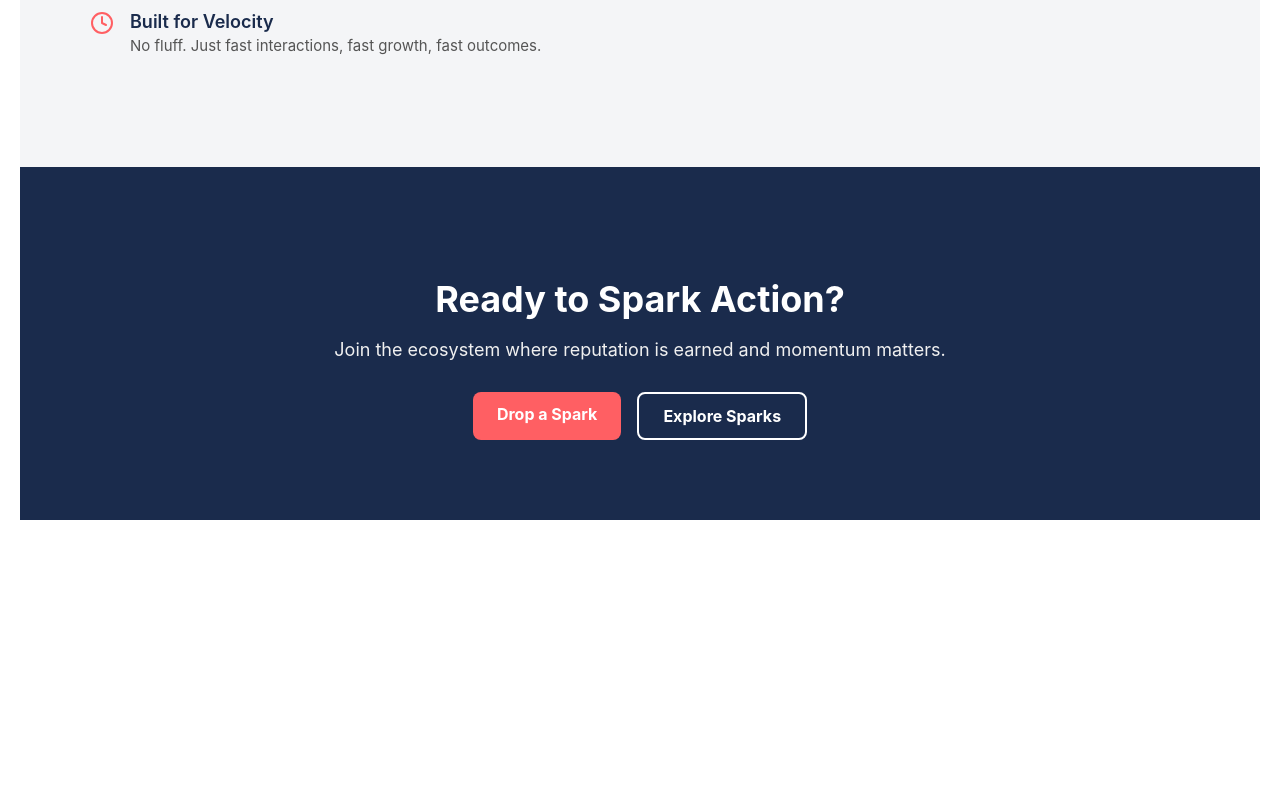
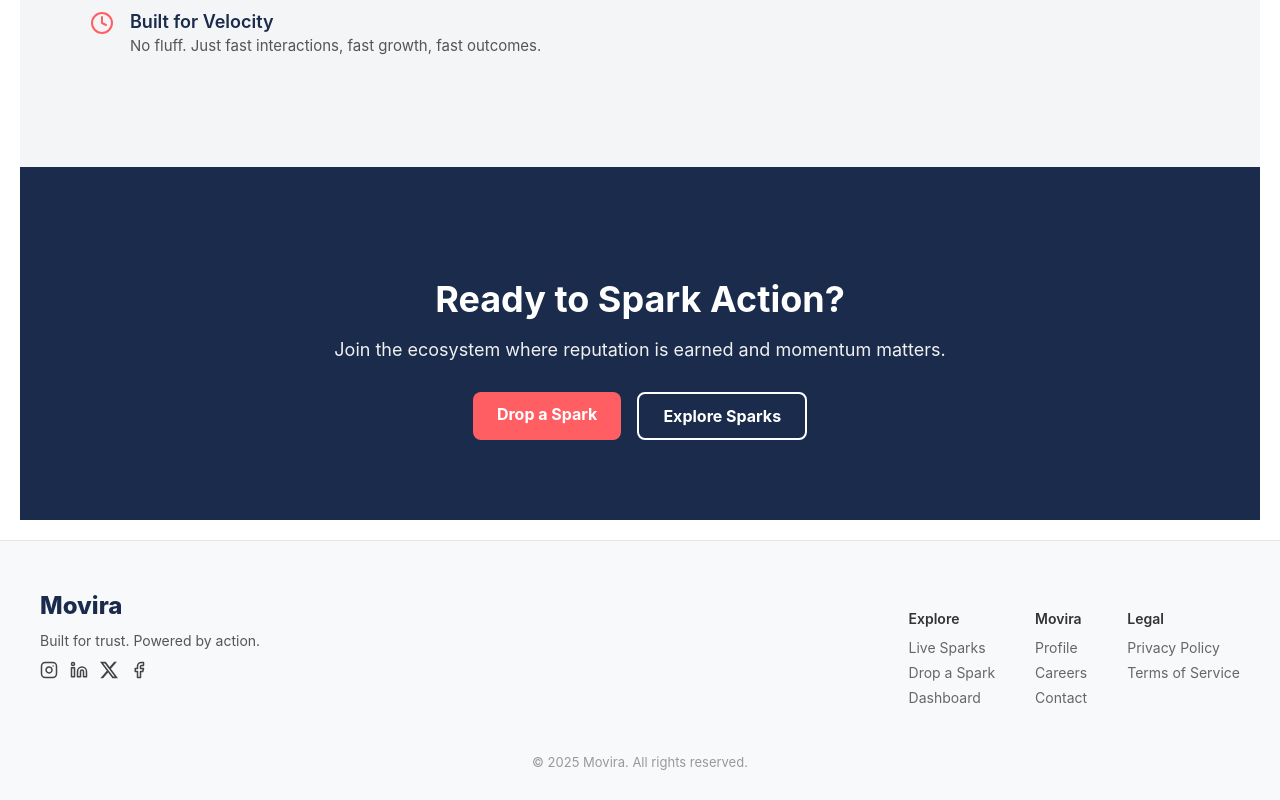
Before and after one commit to ptengelmann/Movira, a React (Vite) app in the folder client/: page / in a window 1280 px wide. Shown: the part 2303-3103 px from the top of the page. Before the commit the page ends 2843 px from the top, so only its background shows below. Built offline with nearby package versions, Linux system fonts and the light colour scheme.

Commit message:
Footer Worked

```diff
--- a/client/package.json
+++ b/client/package.json
@@ -14,6 +14,7 @@
     "lucide-react": "^0.501.0",
     "react": "^19.0.0",
     "react-dom": "^19.0.0",
+    "react-icons": "^5.5.0",
     "react-router-dom": "^7.5.1",
     "zustand": "^5.0.3"
   },
--- /dev/null
+++ b/client/src/components/layout/Footer.jsx
@@ -0,0 +1,50 @@
+import React from 'react'
+import styles from './Footer.module.css'
+import { Link } from 'react-router-dom'
+import { Instagram, Facebook, Linkedin } from 'lucide-react'
+import { SiX } from 'react-icons/si' // ✅ for X (Twitter)
+
+const Footer = () => {
+  return (
+    <footer className={styles.footer}>
+      <div className={styles.container}>
+        <div className={styles.left}>
+          <Link to="/" className={styles.logo}>Movira</Link>
+          <p className={styles.slogan}>Built for trust. Powered by action.</p>
+          <div className={styles.socials}>
+            <a href="https://www.instagram.com" target="_blank" rel="noreferrer"><Instagram size={18} /></a>
+            <a href="https://www.linkedin.com" target="_blank" rel="noreferrer"><Linkedin size={18} /></a>
+            <a href="https://x.com" target="_blank" rel="noreferrer"><SiX size={18} /></a>
+            <a href="https://facebook.com" target="_blank" rel="noreferrer"><Facebook size={18} /></a>
+          </div>
+        </div>
+
+        <div className={styles.right}>
+          <div>
+            <h4>Explore</h4>
+            <Link to="/explore">Live Sparks</Link>
+            <Link to="/spark">Drop a Spark</Link>
+            <Link to="/dashboard">Dashboard</Link>
+          </div>
+          <div>
+            <h4>Movira</h4>
+            <Link to="/profile">Profile</Link>
+            <Link to="#">Careers</Link>
+            <Link to="#">Contact</Link>
+          </div>
+          <div>
+            <h4>Legal</h4>
+            <Link to="#">Privacy Policy</Link>
+            <Link to="#">Terms of Service</Link>
+          </div>
+        </div>
+      </div>
+
+      <div className={styles.bottom}>
+        © 2025 Movira. All rights reserved.
+      </div>
+    </footer>
+  )
+}
+
+export default Footer
--- /dev/null
+++ b/client/src/components/layout/Footer.module.css
@@ -0,0 +1,80 @@
+.footer {
+    background: #f8f9fb;
+    padding: 50px 20px 30px;
+    border-top: 1px solid #e5e5e5;
+    font-family: 'Inter', sans-serif;
+  }
+
+  .container {
+    max-width: 1200px;
+    margin: 0 auto;
+    display: flex;
+    justify-content: space-between;
+    flex-wrap: wrap;
+    gap: 40px;
+  }
+
+  .left {
+    max-width: 300px;
+  }
+
+  .logo {
+    font-size: 24px;
+    font-weight: 800;
+    color: var(--motion-blue);
+    text-decoration: none;
+  }
+
+  .slogan {
+    font-size: 14px;
+    color: #555;
+    margin: 12px 0;
+  }
+
+  .socials {
+    display: flex;
+    gap: 12px;
+    margin-top: 8px;
+  }
+
+  .socials a {
+    color: #444;
+    transition: 0.2s;
+  }
+
+  .socials a:hover {
+    color: var(--pulse-coral);
+  }
+
+  .right {
+    display: flex;
+    gap: 40px;
+    flex-wrap: wrap;
+  }
+
+  .right h4 {
+    font-size: 14px;
+    font-weight: 600;
+    color: #333;
+    margin-bottom: 12px;
+  }
+
+  .right a {
+    display: block;
+    font-size: 14px;
+    color: #666;
+    text-decoration: none;
+    margin-bottom: 8px;
+    transition: color 0.2s;
+  }
+
+  .right a:hover {
+    color: var(--motion-blue);
+  }
+
+  .bottom {
+    text-align: center;
+    font-size: 13px;
+    color: #999;
+    margin-top: 40px;
+  }
--- a/client/src/components/layout/Layout.jsx
+++ b/client/src/components/layout/Layout.jsx
@@ -1,5 +1,7 @@
 import React from 'react'
 import Navbar from '../navbar/Navbar'
+import Footer from './Footer'
+
 
 const Layout = ({ children }) => {
   return (
@@ -8,6 +10,7 @@ const Layout = ({ children }) => {
       <main style={{ padding: '20px' }}>
         {children}
       </main>
+      <Footer />
     </>
   )
 }
```
Also changed, not shown: 1 other file (tests, documents, lock files or other folders).
